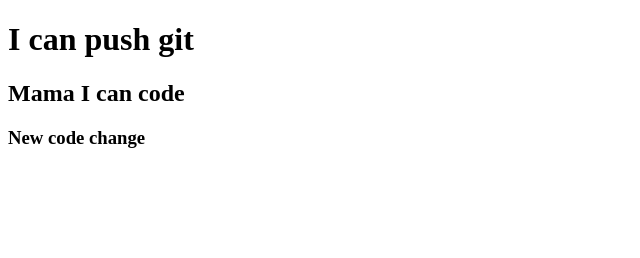
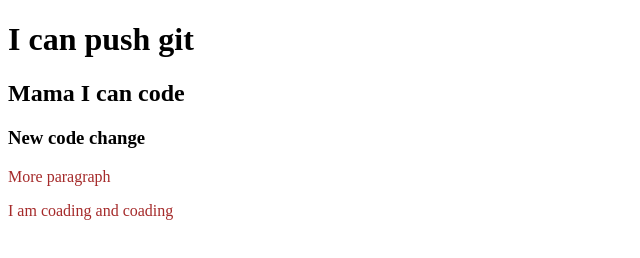
Before and after one commit to akiksaifullah/my-second-repo, a plain HTML site: page index.html in a window 1280 px wide. Shown: the whole page, without its empty margins (0-640 px from the left). Drawn offline with Linux system fonts and the light colour scheme.

Commit message:
styles added

```diff
--- a/index.html
+++ b/index.html
@@ -5,10 +5,13 @@
     <meta http-equiv="X-UA-Compatible" content="IE=edge">
     <meta name="viewport" content="width=device-width, initial-scale=1.0">
     <title>My second repo</title>
+    <link rel="stylesheet" href="style.css">
 </head>
 <body>
     <h1>I can push git</h1>
     <h2>Mama I can code</h2>
     <h3>New code change</h3>
+    <p>More paragraph</p>
+    <P>I am coading and coading</P>
 </body>
 </html>
--- /dev/null
+++ b/style.css
@@ -0,0 +1,3 @@
+p{
+    color:brown;
+}
```
